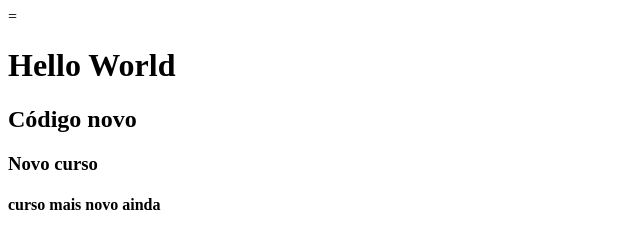
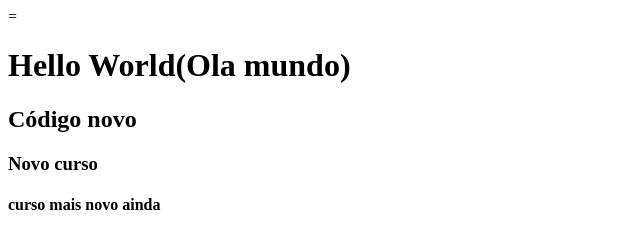
Before and after one commit to eduardojunior97/primeiroProjeto, a plain HTML site: page index.html in a window 1280 px wide. Shown: the whole page, without its empty margins (0-640 px from the left). Drawn offline with Linux system fonts and the light colour scheme.

Commit message:
traducao

```diff
--- a/index.html
+++ b/index.html
@@ -7,7 +7,7 @@
     <title>Esse curso e confuso de mais</title>
 </head>
 <body>
-    <h1>Hello World</h1>
+    <h1>Hello World(Ola mundo)</h1>
     <h2>Código novo</h2>
     <h3>Novo curso</h3>
     <h4>curso mais novo ainda</h4>
```
